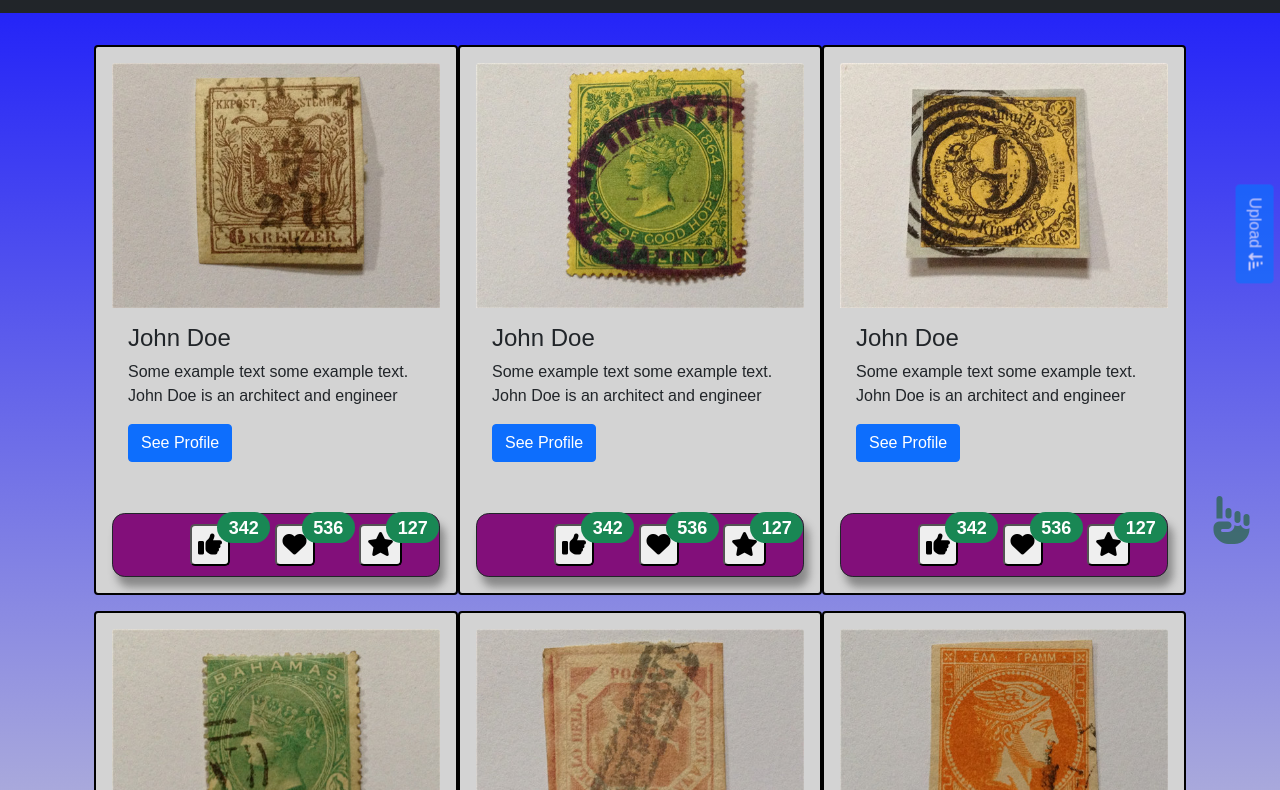
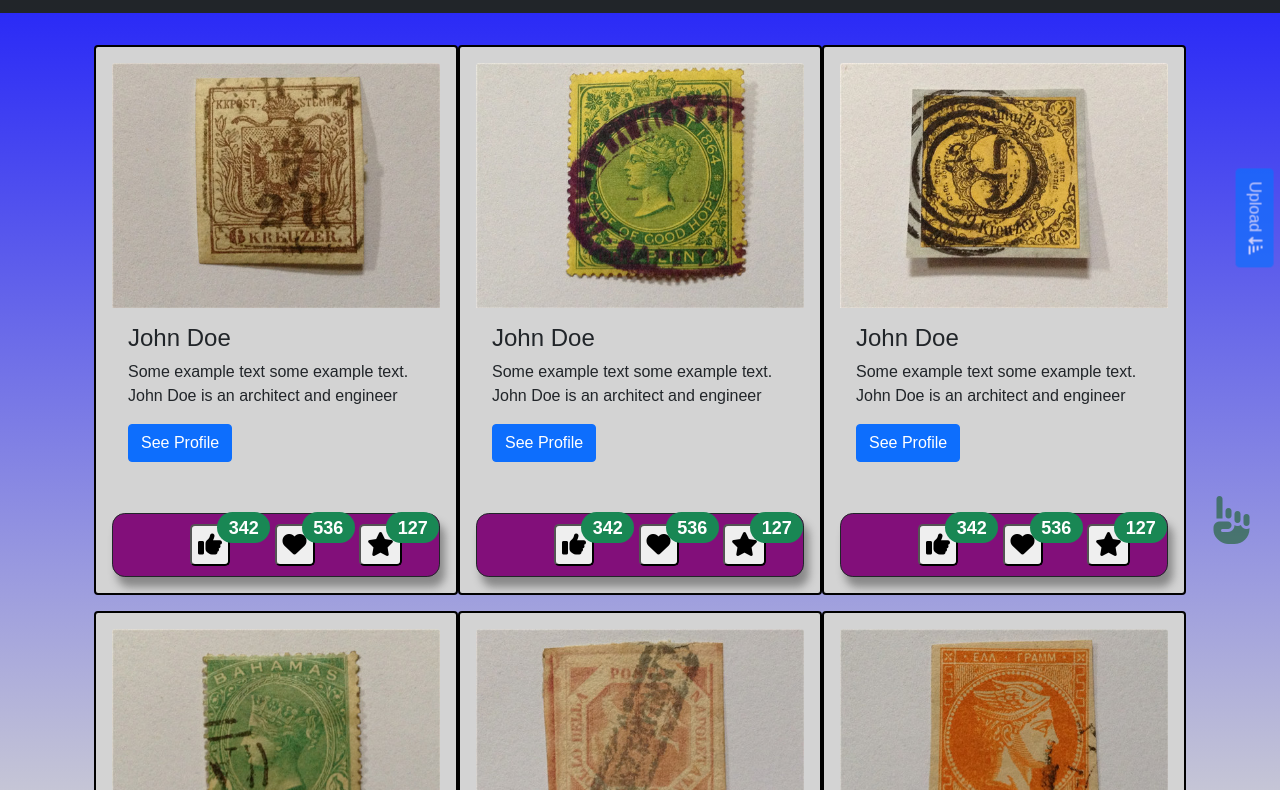
Before and after one commit to crypto-postal/mrminion, a plain HTML site: page index.html in a window 1280 px wide. Shown: the part 201-991 px from the top of the page. Drawn offline with nearby package versions, Linux system fonts and the light colour scheme.

Commit message:
Add files via upload

```diff
--- a/app.js
+++ b/app.js
@@ -1,12 +1,17 @@
 const btn = document.querySelector('[data-bs-target="#data"]');
 btn.innerHTML = 'Upload'+ ' <i class="fa-solid fa-arrow-down-short-wide"></i>';
-const icon_bar = document.querySelector('#navi');
-icon_bar.classList.add("icon-bar");
-icon_bar.append(btn);
-const light = document.querySelector('.light');
-light.setAttribute("class","grow");
+const navi = document.querySelector('#navi');
+navi.classList.add("icon-bar");
+const nav_a = document.querySelector('#navi a');
+nav_a.setAttribute('id','nav_a');
+const a_id = document.querySelector('#nav_a');
+a_id.append(btn);
+navi.append(a_id);
+
+const light = document.querySelector('div .light');
+light.setAttribute('class','grow');
 const cls = document.querySelectorAll('.icon span');
 cls.forEach(item=> item += item.classList.add("like"));
-const home = document.getElementById('home');
+let home = document.getElementById('home');
 home.setAttribute('class','top');
-document.querySelector('#home h2').innerHTML = '<i class="fas fa-hand-point-up" style="font-size:48px;color:#176023;"></i>';
+document.querySelector('#home h2').innerHTML = '<i class="fa-solid fa-hand-point-up" style="font-size:48px;color:#176023;"></i>';
--- a/index.html
+++ b/index.html
@@ -16,11 +16,12 @@
 <nav class="navbar navbar-expand-xlg bg-dark navbar-dark my-3 navi">
     <div class="container-fluid p-3">
       <a class="navbar-brand" href="#"><img src="images/logo.png" alt="Avatar Logo" class="rounded-pill border logo" /> </a>
-      <div class="light"><h2>Stamps Gallery</h2></div>
+
       <button class="navbar-toggler btn-lg" type="button" data-bs-toggle="collapse" data-bs-target="#collapsibleNavbar">
         <span class="navbar-toggler-icon bg-dark p-4 border"></span>
       </button>
       <div class="collapse navbar-collapse navi" id="collapsibleNavbar">
+	  <div class="light"><h2>Stamps Gallery</h2></div>
         <ul class="navbar-nav mt-3 p-3">
 
           <li class="nav-item">
@@ -199,12 +200,12 @@
 
 
 <div id="navi">
-  <a href="#fom"><button type="button" class="btn btn-primary" data-bs-toggle="collapse" data-bs-target="#data">Images <i class="fa-solid fa-arrow-down-short-wide"></i></button></a>
+  <a href="#data"><button type="button" class="btn btn-primary" data-bs-toggle="collapse" data-bs-target="#data">Images <i class="fa-solid fa-arrow-down-short-wide"></i></button></a>
 </div>
 
 <center>
   <!-- show to display as default -->
-  <div id="data" class="collapse-show my-3 container-fluid">
+  <div id="data" class="collapse my-3">
       <form action="#upload.php" method="post" enctype="multipart/form-data" id="fom">
         <h1><i>Select image to upload:</i></h1>
 
```
